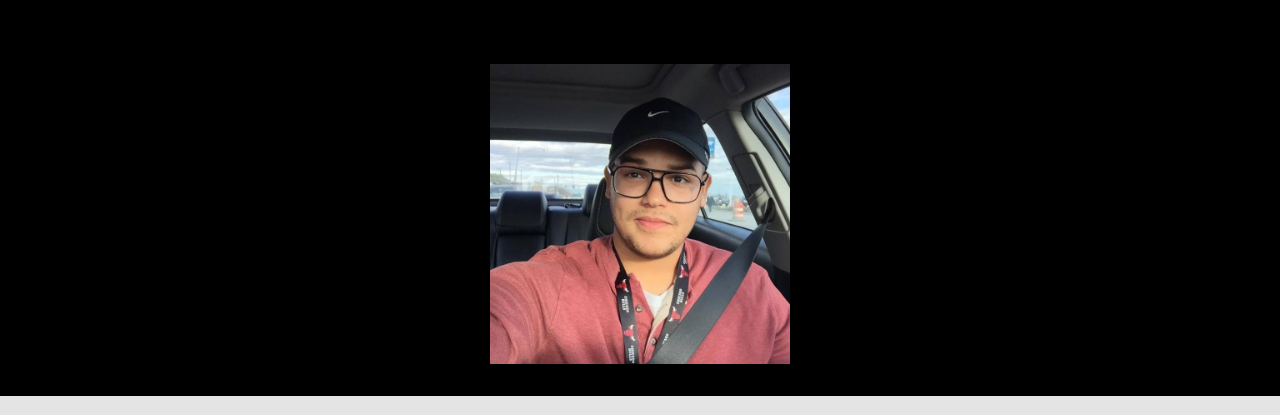
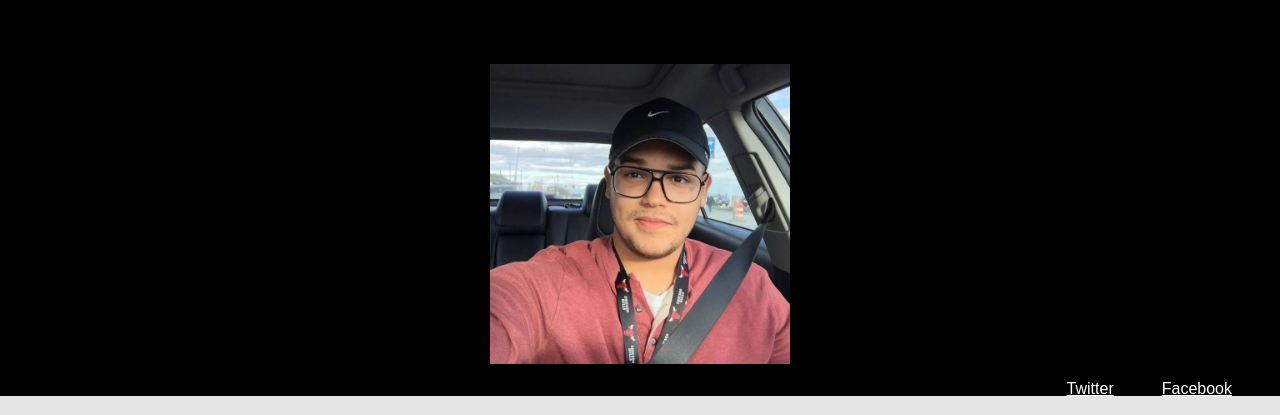
Before and after one commit to eperez1991/eperez1991.github.io, a plain HTML site: page index.html in a window 1280 px wide. Shown: the top 415 px of the page. Drawn offline with Linux system fonts and the light colour scheme.

Commit message:
added webpages links (facebook,twitter)

```diff
--- a/index.html
+++ b/index.html
@@ -14,7 +14,10 @@
 
     <img class="pic" src="edwin.jpg" alt="nba.com" width=300px height=300px>
 
-
+    <ul>
+    <li><a href="www.facebook.com">Facebook</a></li>
+     <li><a href="www.twitter.com">Twitter</a></li>
+    </ul>
 </header>
 <h1>Edwin</h1>
     s
--- a/style.css
+++ b/style.css
@@ -4,8 +4,10 @@ background-color:#E4E4E4;
 
 }
 header{
-padding-top:10%;
+
 background-color:black;
+ padding-top:4em;
+ padding-bottom:1em;
 
 }
 footer{
@@ -15,15 +17,23 @@ padding-bottom:100%;
 
 }
 
+header ul li{
+
+   float:right;
+
+    }
+header ul li a{
+color:white;
+
+padding-right:3em;
+
+}
+
+
+
 img.pic{
     display: block;
     margin-left: auto;
     margin-right: auto;
 
     }
-
-    header{
-    padding-top:4em;
-    padding-bottom:2em;
-
-    }
```
